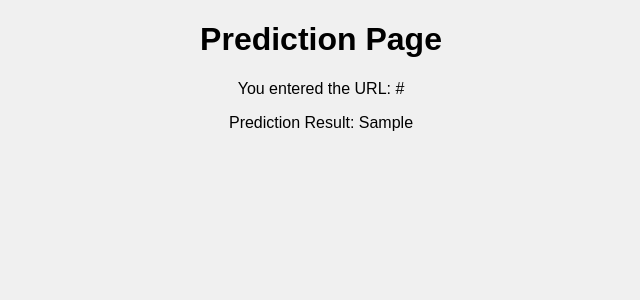
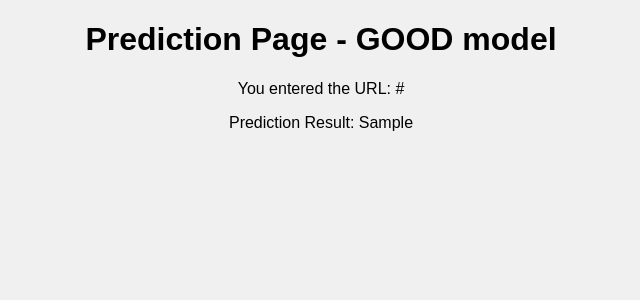
Before and after one commit to remla24-team10/app, a Flask app: template templates/prediction.html in a window 1280 px wide. Shown: the top 300 px of the page, without its empty margins (319-959 px from the left). Run offline with Flask 3, Linux system fonts and the light colour scheme; the template is opened without the code that fills it: most values are stand-ins (such as "Sample title", 1, 10 or a date in 2020).

Commit message:
Added good tag to prediction page

```diff
--- a/templates/prediction.html
+++ b/templates/prediction.html
@@ -9,7 +9,7 @@
 </head>
 <body>
     <div class="container">
-        <h1>Prediction Page</h1>
+        <h1>Prediction Page - GOOD model</h1>
         <p>You entered the URL: {{ url }}</p>
         {% if prediction_result %}
             <p>Prediction Result: {{ prediction_result }}</p>
```
